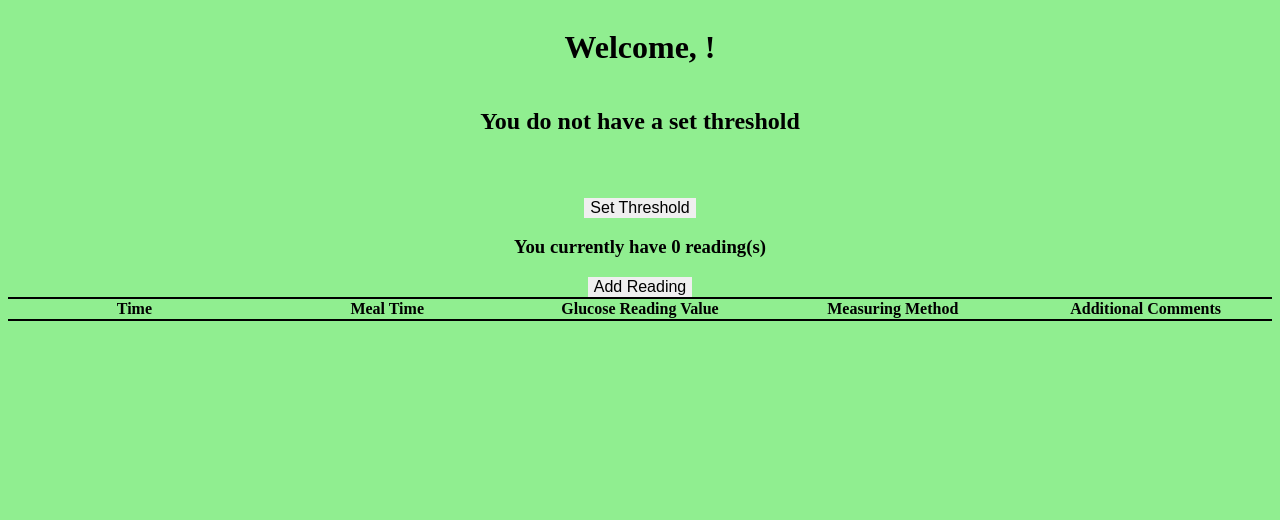
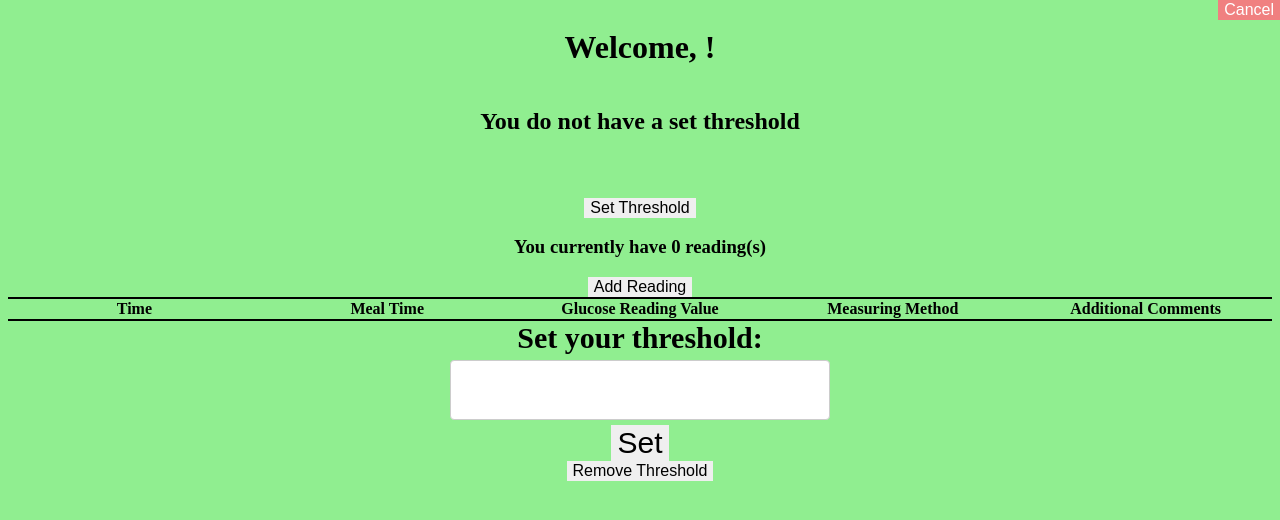
Before and after one commit to gluconnect/web-app, a website: page web/home/home.html in a window 1280 px wide. Both pictures are taken after a click on the button "Set Threshold". Drawn offline with Linux system fonts and the light colour scheme.

Commit message:
set threshold works

```diff
--- a/web/home/home.html
+++ b/web/home/home.html
@@ -13,7 +13,7 @@
         <button id="setThreshold" onclick="setThreshold()">Set Threshold</button>
         <h3>You currently have <span id="readingcount">0</span> reading(s)</h3>
         <button id="addReading" onclick="addReading()">Add Reading</button>
-        <table id="readings">
+        <table>
             <thead>
                 <tr>
                     <th>Time</th>
@@ -23,7 +23,7 @@
                     <th>Additional Comments</th>
                 </tr>
             </thead>
-            <tbody>
+            <tbody id="readings">
                 <!-- Readings will be populated here -->
             </tbody>
         </table>
--- a/web/home/script.js
+++ b/web/home/script.js
@@ -13,7 +13,38 @@ function addToReadings(reading) {
     document.getElementById("readings").appendChild(tr);
 }
 function setThreshold(){
-    //create a form
+    //create a form popup to set the threshold
+    let form = document.createElement("form");
+    form.setAttribute("id", "thresholdform");
+    form.setAttribute("onsubmit", "return false;");
+    form.innerHTML = `
+        <label for="threshold">Set your threshold:</label>
+        <input type="number" id="thresholdinput" name="threshold" min="-1" required>
+        <button type="submit" id="submitthresholdform">Set</button><button id="cancelthresholdform" class="cancel">Cancel</button><button id="removethreshold">Remove Threshold</button>
+    `;
+    form.classList.add("form");
+    document.body.appendChild(form);
+    document.getElementById("thresholdinput").value = data.threshold;
+    form.onsubmit = function() {
+        let newThreshold = parseInt(document.getElementById("thresholdinput").value);
+        if(newThreshold >= -1){
+            window.parent.postMessage({setThreshold: newThreshold}, "*");
+        }else{
+            alert("Threshold must be a non-negative number or -1 to remove the threshold.");
+        }
+        document.body.removeChild(form);
+        document.getElementById("content").style.display = "flex"; // Show the main content again
+    };
+    document.getElementById("cancelthresholdform").onclick = function() {
+        document.body.removeChild(form);
+        document.getElementById("content").style.display = "flex"; // Show the main content again
+    }
+    document.getElementById("removethreshold").style.marginTop = "60px"; // Adjust padding for the cancel button
+    document.getElementById("removethreshold").onclick = function() {
+        data.threshold = -1;
+        document.getElementById("submitthresholdform").click(); // Trigger the form submission to update the threshold
+    }
+    document.getElementById("content").style.display = "none"; // Hide the main content while the form is open
 }
 function loadData() {
     document.getElementById("username").innerHTML = data.name;
@@ -25,6 +56,7 @@ function loadData() {
         document.getElementById("threshold").innerHTML = data.threshold;
     }
     document.getElementById("readingcount").innerHTML = data.readings.length;
+    document.getElementById("readings").innerHTML = ""; // Clear previous readings
     for(let reading of data.readings) {
         addToReadings(reading);
     }
--- a/web/styles.css
+++ b/web/styles.css
@@ -45,7 +45,39 @@ table{
     width: 100%;
     border-collapse: collapse;
 }
-#highreading{
+.highreading{
     color: red;
     font-weight: bold;
 }
+.form{
+    display: flex;
+    flex-direction: column;
+    align-items: center;
+    width: 100%;
+}
+.cancel{
+    background-color: lightcoral;
+    color: white;
+    border: none;
+    position: fixed;
+    top: 0;
+    right: 0;
+}
+label{
+    font-weight: bold;
+    font-size: 30px;
+}
+input{
+    width: 30%;
+    padding: 10px;
+    height: 60px;
+    margin: 5px 0;
+    border: 1px solid #ccc;
+    border-radius: 4px;
+    font-size: 30px;
+}
+button[type="submit"]{
+    border: none;
+    font-size: 30px;
+    cursor: pointer;
+}
```
Also changed, not shown: web/login/login.html (+1 -1 lines), web/switcher.js (+14 -0 lines).
